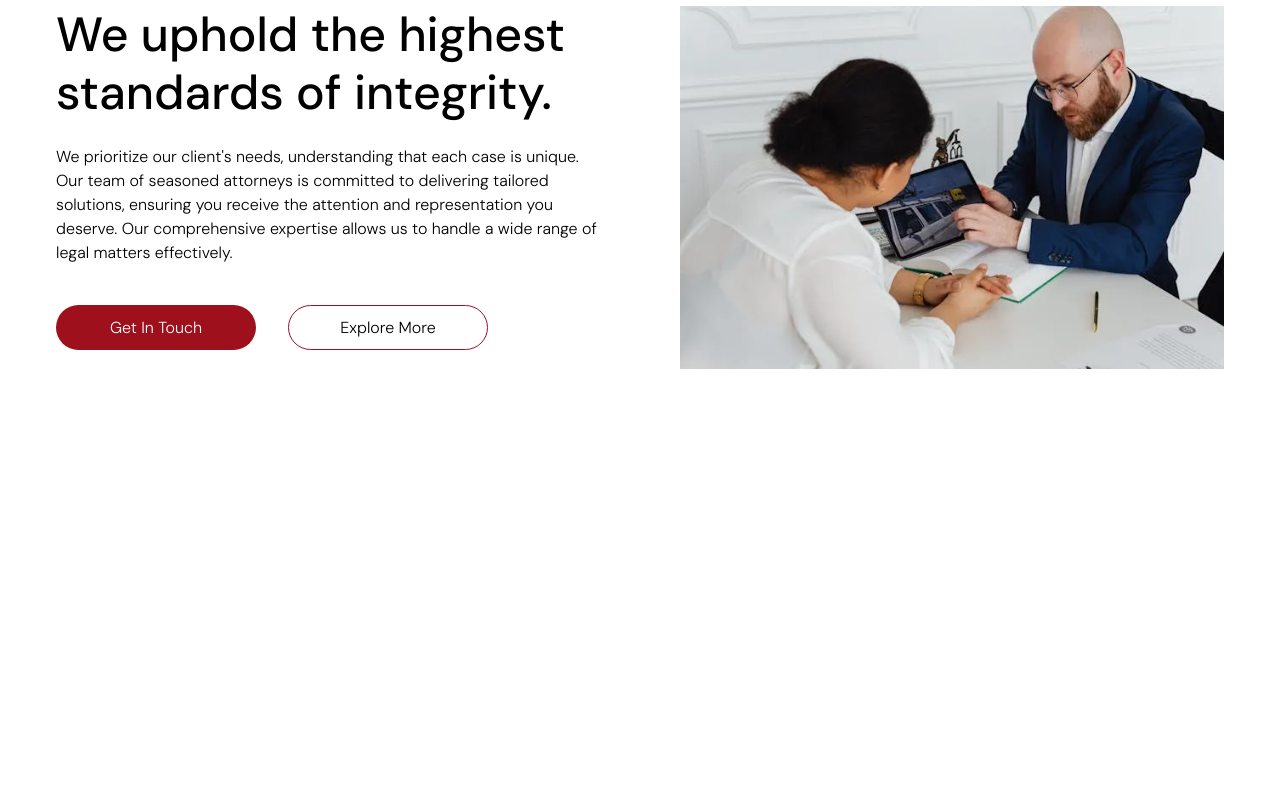
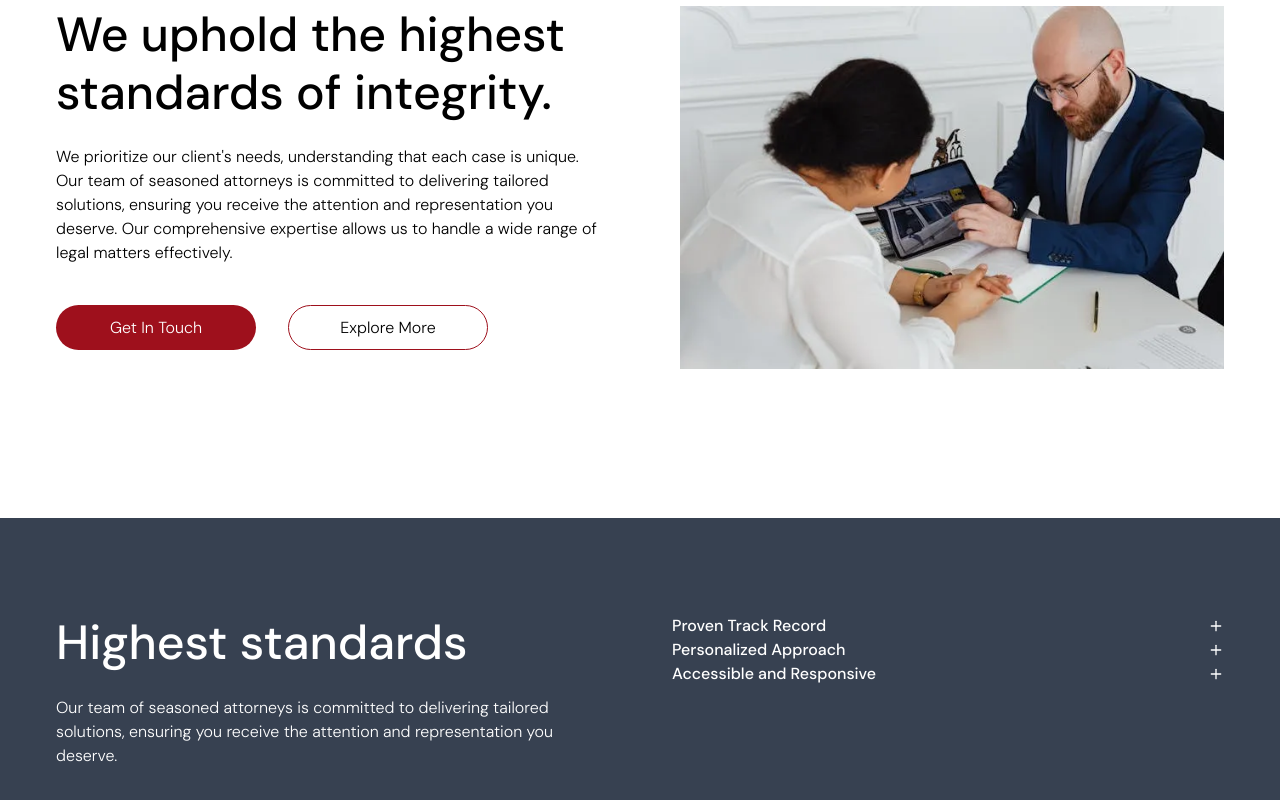
Before and after one commit to ericlauren62/law-firm, a Next.js app: page / in a window 1280 px wide. Shown: the part 842-1642 px from the top of the page. Before the commit the page ends 1360 px from the top, so only its background shows below. Built offline with nearby package versions, Linux system fonts and the light colour scheme.

Commit message:
finished second section

```diff
--- a/src/app/page.tsx
+++ b/src/app/page.tsx
@@ -1,11 +1,13 @@
 import HomeFirstSection from "@/components/home/HomeFirstSection";
 import HomeHero from "@/components/home/HomeHero";
+import HomeSecondSection from "@/components/home/HomeSecondSection";
 
 export default function Home() {
   return (
     <main>
       <HomeHero />
       <HomeFirstSection />
+      <HomeSecondSection />
     </main>
   );
 }
--- /dev/null
+++ b/src/components/home/HomeSecondSection.tsx
@@ -0,0 +1,38 @@
+import { AccordionItem } from "@/types/AccordionItem";
+import Accordion from "@/utils/Accordion";
+
+export default function HomeSecondSection() {
+  const accordionData: AccordionItem[] = [
+    {
+      id: "1",
+      title: "Proven Track Record",
+      content: "Our successful case outcomes and satisfied clients speak volumes about our dedication to excellence.",
+    },
+    {
+      id: "2",
+      title: "Personalized Approach ",
+      content: "We understand that every client is unique, and we tailor our approach to meet individual needs.",
+    },
+    {
+      id: "3",
+      title: "Accessible and Responsive",
+      content:
+        "Communication is key. Our team is readily available to address your concerns and provide updates on your case.",
+    },
+  ];
+
+  return (
+    <section className="py-24 bg-gray-700 text-white">
+      <div className="container lg:grid lg:grid-cols-2 lg:gap-x-16">
+        <div className="mb-14 lg:mb-0">
+          <h2 className="text-4xl font-medium mb-6 lg:text-5xl lg:leading-[57.6px]">Highest standards</h2>
+          <p>
+            Our team of seasoned attorneys is committed to delivering tailored solutions, ensuring you receive the
+            attention and representation you deserve.
+          </p>
+        </div>
+        <Accordion accordionData={accordionData} />
+      </div>
+    </section>
+  );
+}
--- /dev/null
+++ b/src/types/AccordionItem.ts
@@ -0,0 +1,5 @@
+export interface AccordionItem {
+  id: string;
+  title: string;
+  content: string;
+}
--- /dev/null
+++ b/src/utils/Accordion.tsx
@@ -0,0 +1,43 @@
+"use client";
+
+import { AccordionItem } from "@/types/AccordionItem";
+import React, { useState } from "react";
+import { FiMinus, FiPlus } from "react-icons/fi";
+
+interface AccordionDataProps {
+  accordionData: AccordionItem[];
+}
+
+const Accordion = ({ accordionData }: AccordionDataProps) => {
+  const [activeIndex, setActiveIndex] = useState<number | null>(null);
+
+  const toggleAccordion = (index: number) => {
+    if (activeIndex === index) {
+      setActiveIndex(null); // close the accordion if it's already open
+    } else {
+      setActiveIndex(index); // open the accordion
+    }
+  };
+
+  return (
+    <div className="mt-6">
+      {accordionData.map((item: AccordionItem, index: number) => (
+        <div key={index} className="mb-8 border-b border-gray-500">
+          <button onClick={() => toggleAccordion(index)} className="w-full text-left pb-2 focus:outline-none">
+            <div className="flex justify-between items-center p-5 ">
+              <span className="text-2xl lg:text-3xl leading-[36.4px] font-medium">{item.title}</span>
+              <div className="text-2xl">{activeIndex !== null && activeIndex === index ? <FiMinus /> : <FiPlus />}</div>
+            </div>
+          </button>
+          {activeIndex === index && (
+            <div className="p-3">
+              <p className="mb-4">{item.content}</p>
+            </div>
+          )}
+        </div>
+      ))}
+    </div>
+  );
+};
+
+export default Accordion;
```
Also changed, not shown: package.json (+5 -4 lines), 1 other file (tests, documents, lock files or other folders).
